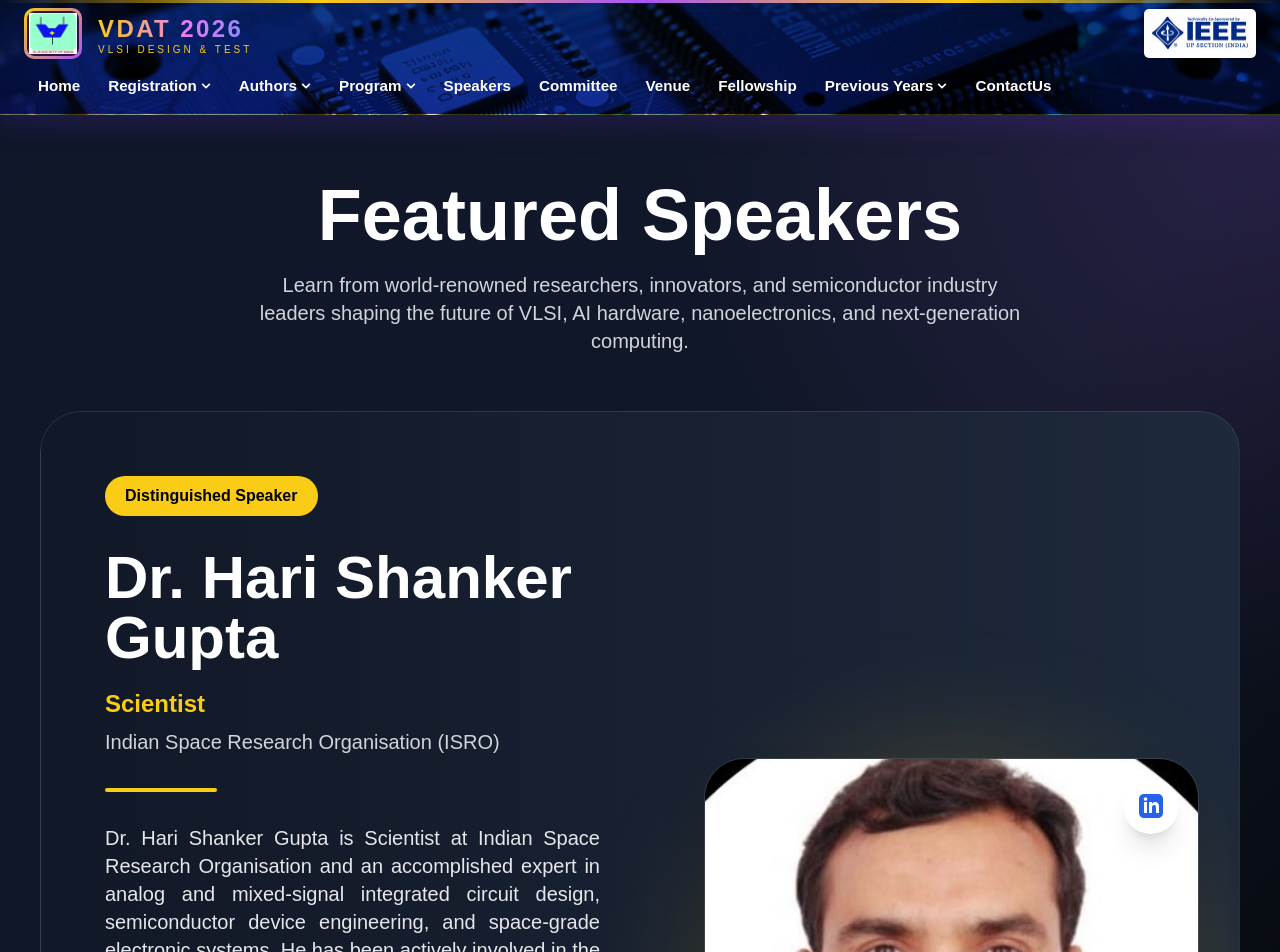
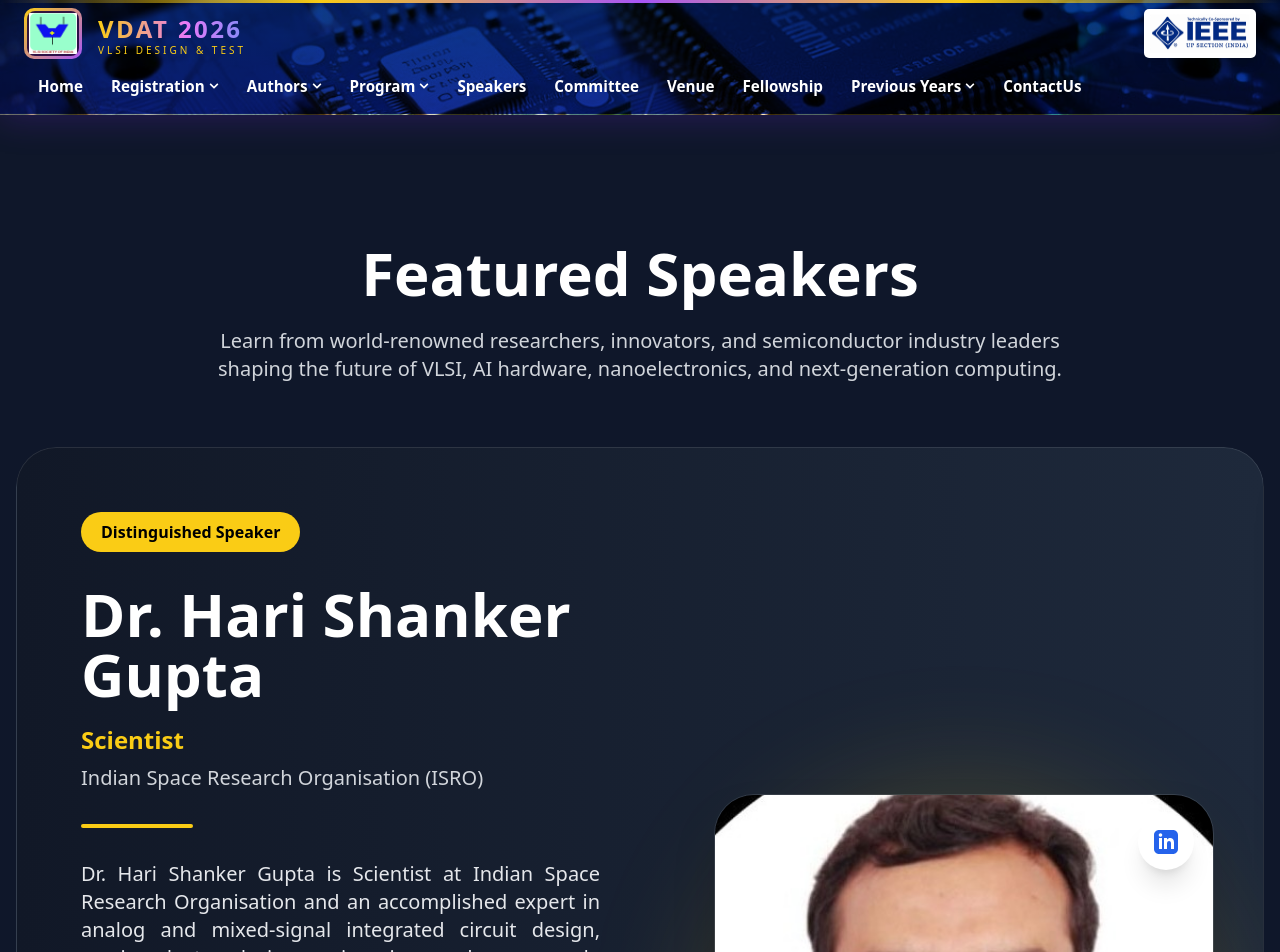
Before and after one commit to PranshuSharma14/vdat_2026, a Next.js app: page /Speakers in a window 1280 px wide. Shown: the top 952 px of the page. Built offline with nearby package versions, Linux system fonts and the light colour scheme.

Commit message:
Fix Speakers page syntax error, add Yogesh Mittal, and update color theme to dark theme

```diff
--- a/src/app/Speakers/page.js
+++ b/src/app/Speakers/page.js
@@ -98,59 +98,26 @@ const SpeakersSection = () => {
   },
 
   {
-    name: "Shri Navin Bishnoi",
-    title: "Associate Vice President & India Country Manager",
-    organization: "Marvell India",
-    photo: "/images/navin.webp",
-    bio: "Mr. Navin Bishnoi is AVP and India Country Manager at Marvell Technology and Chairperson of the India Electronics and Semiconductor Association (IESA) for FY2026–27. With over 25 years of global leadership experience, he has played a pivotal role in advancing India’s semiconductor and electronics ecosystem through contributions in ASIC design, infrastructure silicon, AI/ML hardware, cloud computing, networking, and automotive electronics. Prior to Marvell, he held leadership positions at IBM, Freescale, Cadence, and Texas Instruments. He is a founding member of ITC India and TTTC India and has actively contributed to India Semiconductor Mission initiatives, skilling programs, and semiconductor ecosystem development. His leadership continues to drive India’s vision toward becoming a global semiconductor powerhouse.",
-    linkedin: "https://www.linkedin.com/in/navin-bishnoi-707a6b3/",
-  },
-
-  {
-    name: "Shri H.S. Jattana",
-    title: "Scientist & Faculty",
-    organization: "PGIMER",
-    photo: "/images/HS.jpg",
-    bio: "H. S. Jattana is a distinguished technologist, researcher, and academic expert with extensive experience in microelectronics, VLSI design, semiconductor devices, embedded systems, and medical electronics. He is currently associated with Postgraduate Institute of Medical Education and Research and has contributed significantly to interdisciplinary research spanning semiconductor technology and healthcare innovation. With decades of expertise in CMOS design, device modeling, and advanced electronics systems, he has actively mentored researchers and delivered expert lectures across premier institutions and national skill-development initiatives. He also holds patents in the area of intelligent medical systems, including Closed Loop Anaesthesia Drug Delivery Systems (CLADS). His work continues to bridge academia, healthcare, and semiconductor innovation through impactful research, technology development, and academic leadership.",
-    linkedin: "https://www.linkedin.com/in/hs-jattana-00738326/",
-  },
-
-  {
-    name: "Mr. Anand Kumar",
-    title: "Managing Director – India",
-    organization: "STMicroelectronics",
-    photo: "/images/AnandKumar.jpeg",
-    bio: "Mr. Anand Kumar is the Managing Director – India at STMicroelectronics, based in Greater Noida. With over 26 years of association with STMicroelectronics, he brings extensive leadership experience in semiconductor technology, analog and mixed-signal design, IP development, and global design team management. He began his career as an Analog Designer in ST's Central R&D organization and has since held several senior technical and leadership roles, contributing to advanced semiconductor IP design, technology programmes, customer engagement, and operational growth. His work has focused on building high-performing engineering teams and enabling innovation across semiconductor design and product development.",
-    linkedin: "https://www.linkedin.com/in/anand-kumar-b267491/",
-  },
-
-  {
-    name: "Prof. Rajendra Singh",
-    title: "Professor, Department of Physics & Joint Faculty, Department of Electrical Engineering | Associate Dean for Research and Development",
-    organization: "IIT Delhi",
-    photo: "/images/rajendrasingh.jpg",
-    bio: "Prof. Rajendra Singh is a Professor in the Department of Physics and Joint Faculty in the Department of Electrical Engineering at the Indian Institute of Technology Delhi, and serves as the Associate Dean for Research and Development. He leads the Advanced Semiconductor Materials and Devices Group at IIT Delhi, with research interests spanning wide- and ultra-wide-bandgap semiconductors, GaN and gallium oxide devices, semiconductor nanowires, two-dimensional quantum materials, heterostructures, wafer bonding, nanolithography, and advanced fabrication technologies. He earned his Ph.D. from Jawaharlal Nehru University and pursued postdoctoral research in Germany. Prof. Singh has authored nearly 200 publications and has received notable awards for research excellence, teaching, and academic leadership in semiconductor technologies.",
-    linkedin: "https://web.iitd.ac.in/~rsingh/",
-  },
-];
+    name: "Mr. Yogesh Mittal",
+    title: "Vice President, Engineering – High Performance Computing Product Group",
+    organization: "Renesas Electronics",
+    photo: "/images/yogesh mittal.png",
+    bio: "Yogesh Mittal is Vice President at Renesas Electronics, where he leads the High-Performance Computing R&D Center in India, spanning Noida and Hyderabad. A seasoned engineering leader with over 29 years in the semiconductor industry, Yogesh brings deep expertise across Automotive, Industrial, Consumer/IoT, and Networking domains. At Renesas, he is driving next-generation SoC and MCU innovations that are shaping the future of automotive computing. His work focuses on advanced multi-domain intelligent automotive platforms, including cutting-edge 3nm SoCs designed to power the next wave of software-defined vehicles. Prior to this, Yogesh has successfully built and scaled high-performing engineering teams from the ground up, consistently delivering complex chips “first-time right.” His track record includes leading the development chips for software-defined vehicle architectures in advance technology node. Beyond his role in engineering leadership, Yogesh is an active voice in the semiconductor ecosystem. He has also been a speaker at industry forums and conferences, where he shares insights on emerging technologies, chip design innovation, and the evolving landscape of automotive electronics.",
+    linkedin: ""
+  }
+  ];
 
   return (
-    <div className="min-h-screen flex flex-col bg-black">
+    <div className="min-h-screen bg-[#0f172a] font-sans flex flex-col">
       <Navbar />
 
-      <section className="relative overflow-hidden bg-gradient-to-br from-[#0f172a] via-[#111827] to-black">
-
-        <div className="absolute inset-0 bg-[radial-gradient(circle_at_top_right,rgba(168,85,247,0.15),transparent_30%)]"></div>
-
-        <div className="relative z-10 px-4 md:px-10 py-16">
-
-          {/* Heading */}
-          <div className="text-center mb-14">
-            <h1 className="text-3xl sm:text-5xl md:text-7xl font-extrabold text-white mb-5">
+      <section className="flex-grow pt-32 pb-16 overflow-hidden">
+        <div className="container mx-auto px-4 relative z-10">
+          <div className="text-center max-w-4xl mx-auto mb-16">
+            <h1 className="text-4xl md:text-6xl font-extrabold text-white mb-6">
               Featured Speakers
             </h1>
-
-            <p className="text-lg md:text-xl text-gray-300 max-w-3xl mx-auto">
+            <p className="text-xl text-gray-300">
               Learn from world-renowned researchers, innovators, and
               semiconductor industry leaders shaping the future of VLSI,
               AI hardware, nanoelectronics, and next-generation computing.
--- a/src/app/page.js
+++ b/src/app/page.js
@@ -119,6 +119,15 @@ const speakers = [
     organization: "Renesas Electronics",
     photo: "/images/gauravgoel.jpeg",
     linkedin: "https://www.linkedin.com/in/gaurav-goel-01185a5/",
+    website: ""
+  },
+  {
+    name: "Yogesh Mittal",
+    title: "Vice President, Engineering – High Performance Computing Product Group",
+    organization: "Renesas Electronics",
+    photo: "/images/yogesh mittal.png",
+    bio: "Yogesh Mittal is Vice President at Renesas Electronics, where he leads the High-Performance Computing R&D Center in India, spanning Noida and Hyderabad. A seasoned engineering leader with over 29 years in the semiconductor industry, Yogesh brings deep expertise across Automotive, Industrial, Consumer/IoT, and Networking domains. At Renesas, he is driving next-generation SoC and MCU innovations that are shaping the future of automotive computing. His work focuses on advanced multi-domain intelligent automotive platforms, including cutting-edge 3nm SoCs designed to power the next wave of software-defined vehicles. Prior to this, Yogesh has successfully built and scaled high-performing engineering teams from the ground up, consistently delivering complex chips “first-time right.” His track record includes leading the development chips for software-defined vehicle architectures in advance technology node. Beyond his role in engineering leadership, Yogesh is an active voice in the semiconductor ecosystem. He has also been a speaker at industry forums and conferences, where he shares insights on emerging technologies, chip design innovation, and the evolving landscape of automotive electronics.",
+    linkedin: "",
     website: ""
   }
 ]
```
Also changed, not shown: public/images/yogesh mittal.png (added).
